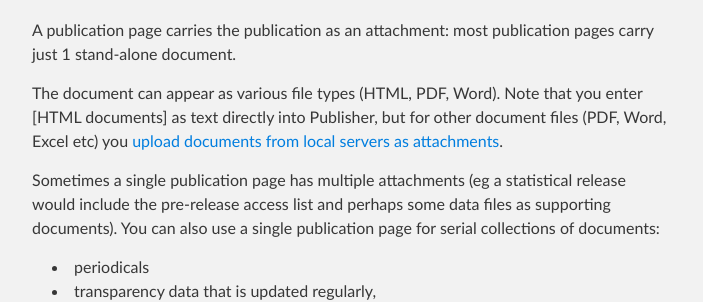
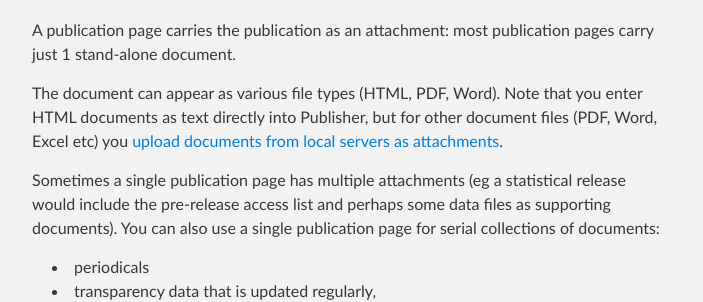
Before and after one commit to alphagov/inside-government-admin-guide, a Jekyll site: the page built from creating-documents/document-types.md, in a window 1280 px wide and 900 px high, scrolled down 2886 px. Shown: the part 177-479 px from the top of the window, without its empty margins (288-991 px from the left). Built offline with Jekyll 4.4.1, drawn with Linux system fonts in a browser that asks for light colours.

```diff
--- a/creating-documents/document-types.md
+++ b/creating-documents/document-types.md
@@ -104,7 +104,7 @@ An authored article is a republication of a piece written for publication elsewh
 
 A publication page carries the publication as an attachment: most publication pages carry just 1 stand-alone document.
 
-The document can appear as various file types (HTML, PDF, Word). Note that you enter [HTML documents] as text directly into Publisher, but for other document files (PDF, Word, Excel etc) you [upload documents from local servers as attachments](http://alphagov.github.io/inside-government-admin-guide/creating-documents/add-attachments.html).
+The document can appear as various file types (HTML, PDF, Word). Note that you enter HTML documents as text directly into Publisher, but for other document files (PDF, Word, Excel etc) you [upload documents from local servers as attachments](http://alphagov.github.io/inside-government-admin-guide/creating-documents/add-attachments.html).
 
 Sometimes a single publication page has multiple attachments (eg a statistical release would include the pre-release access list and perhaps some data files as supporting documents). You can also use a single publication page for serial collections of documents:
 
```
